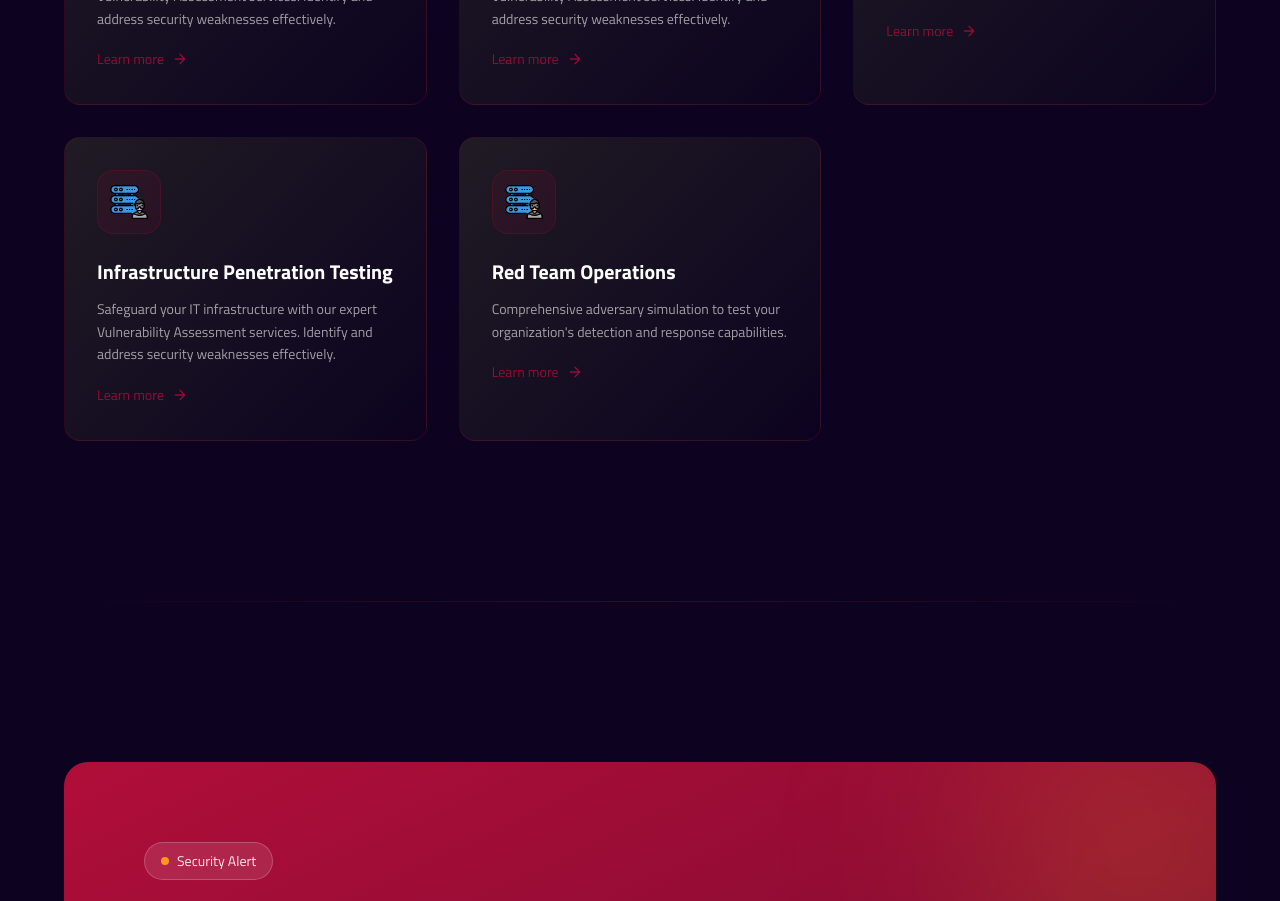
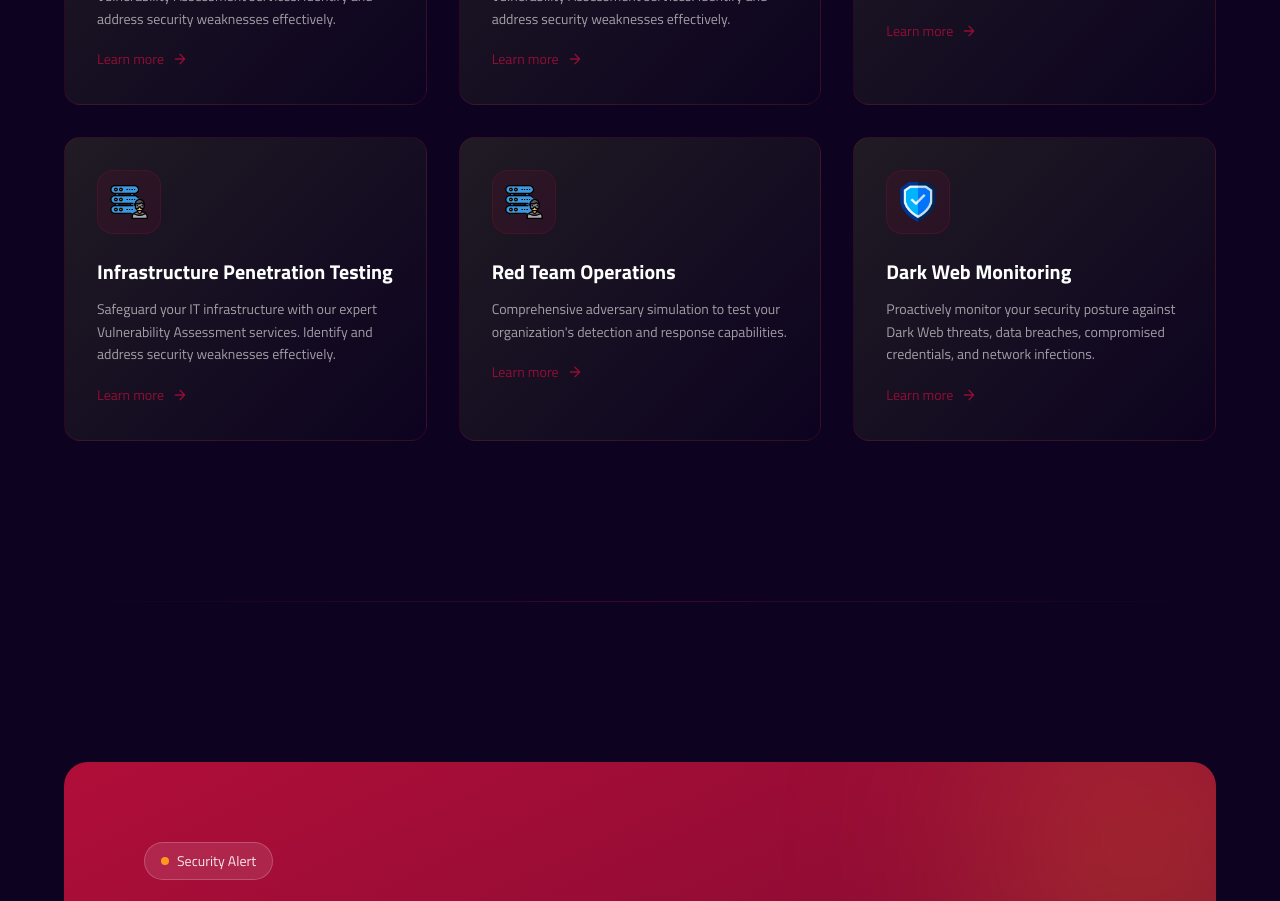
Before and after one commit to mahdiAlhashemi/hawkops.io, a Vue app: page /services in a window 1280 px wide. Shown: the part 960-1861 px from the top of the page. Built offline with nearby package versions, Linux system fonts and the light colour scheme.

Commit message:
Add Dark Web Monitoring service with full page, navigation, SEO, and icon

```diff
--- a/src/composables/useSeo.ts
+++ b/src/composables/useSeo.ts
@@ -207,5 +207,22 @@ export const seoConfigs = {
       areaServed: ['AE', 'IQ', 'SA', 'KW', 'QA', 'BH', 'OM'],
       serviceType: 'Cybersecurity'
     }
+  },
+  darkWebMonitoring: {
+    title: 'Dark Web Monitoring | Threat Intelligence & Data Breach Detection',
+    description: 'Proactive Dark Web monitoring to detect compromised credentials, data breaches, and security threats. Protect your organization from cybercriminals operating in underground forums and marketplaces.',
+    keywords: 'dark web monitoring, threat intelligence, data breach detection, compromised credentials, credential monitoring, dark web surveillance, cyber threat detection, breach alerts, security monitoring',
+    structuredData: {
+      '@context': 'https://schema.org',
+      '@type': 'Service',
+      name: 'Dark Web Monitoring',
+      provider: {
+        '@type': 'Organization',
+        name: 'HawkOps'
+      },
+      description: 'Continuous Dark Web monitoring to detect compromised credentials, data breaches, and emerging threats before they impact your organization.',
+      areaServed: ['AE', 'IQ', 'SA', 'KW', 'QA', 'BH', 'OM'],
+      serviceType: 'Cybersecurity'
+    }
   }
 }
--- a/src/data/navigation.ts
+++ b/src/data/navigation.ts
@@ -25,6 +25,14 @@ export const navigation: NavItem[] = [
       {
         label: 'Infrastructure Penetration Testing',
         href: '/penetration-testing'
+      },
+      {
+        label: 'Red Team Operations',
+        href: '/redteam'
+      },
+      {
+        label: 'Dark Web Monitoring',
+        href: '/dark-web-monitoring'
       }
     ]
   },
--- a/src/data/services.ts
+++ b/src/data/services.ts
@@ -211,6 +211,66 @@ Our red team engagements test not only your technical defenses but also your peo
         content: 'We provide a comprehensive report detailing our findings, including the attack paths used, vulnerabilities discovered, and recommendations for improvement. Our focus is on enhancing your security awareness and capabilities without assigning blame.'
       }
     ]
+  },
+  {
+    id: 'dark-web-monitoring',
+    slug: 'dark-web-monitoring',
+    title: 'Dark Web Monitoring',
+    shortDescription: 'Proactively monitor your security posture against Dark Web threats, data breaches, compromised credentials, and network infections.',
+    icon: '/images/services/dark-web-monitoring.png',
+    heroImage: '/images/services/dark-web-monitoring.png',
+    intro: {
+      title: 'Dark Web Monitoring & Threat Intelligence',
+      description: `In the ever-evolving threat landscape, organizations face constant risks from data breaches, compromised credentials, and malicious actors operating in the shadows of the Dark Web. Our Dark Web Monitoring service provides continuous surveillance to detect and alert you to threats before they materialize into full-scale security incidents.
+
+We monitor underground forums, marketplaces, paste sites, and other hidden channels where cybercriminals trade stolen data, compromised credentials, and exploit kits. Our proactive approach enables you to respond to threats swiftly, protecting your organization's reputation, assets, and customer trust.`
+    },
+    points: {
+      title: 'Why Dark Web Monitoring?',
+      description: 'Cybercriminals operate in hidden corners of the internet, trading stolen data and planning attacks. Our monitoring service brings visibility to these threats.',
+      items: [
+        'Detect compromised employee and customer credentials before they are exploited by attackers.',
+        'Identify leaked sensitive data, intellectual property, and confidential documents on Dark Web marketplaces.',
+        'Monitor for mentions of your organization, executives, and brand in underground forums and channels.',
+        'Receive early warnings about planned attacks, vulnerabilities being traded, and emerging threats targeting your industry.'
+      ]
+    },
+    benefits: [
+      {
+        title: 'Compromised Credentials Detection',
+        icon: '/images/features/hacker.png',
+        description: 'Identify stolen usernames, passwords, and authentication tokens before attackers can use them to breach your systems.'
+      },
+      {
+        title: 'Data Breach Alerts',
+        icon: '/images/features/Attack-Surface.png',
+        description: 'Receive immediate notifications when your organization\'s data appears on Dark Web marketplaces or paste sites.'
+      },
+      {
+        title: 'Network Infection Monitoring',
+        icon: '/images/features/lifeline.png',
+        description: 'Detect indicators of compromise and malware infections targeting your network infrastructure.'
+      },
+      {
+        title: 'Brand & Executive Protection',
+        icon: '/images/features/Attack-Surface.png',
+        description: 'Monitor for impersonation attempts, phishing campaigns, and threats targeting your organization\'s leadership.'
+      }
+    ],
+    methodology: [
+      {
+        title: 'Discovery',
+        content: 'We begin by identifying your organization\'s digital footprint, including domains, email formats, executive names, and key assets. This baseline enables targeted monitoring across Dark Web sources relevant to your threat profile.'
+      },
+      {
+        title: 'Continuous Monitoring',
+        content: 'Our platform continuously scans Dark Web forums, marketplaces, paste sites, Telegram channels, and other underground sources. Advanced algorithms and human analysts work together to identify genuine threats and filter out noise.'
+      },
+      {
+        title: 'Alert & Response',
+        content: 'When threats are detected, you receive prioritized alerts with actionable intelligence. Our team provides context about the threat severity, potential impact, and recommended remediation steps to neutralize the risk.'
+      }
+    ]
   }
 ]
 
--- a/src/router/index.ts
+++ b/src/router/index.ts
@@ -59,6 +59,12 @@ const router = createRouter({
       meta: { title: 'Red Team Operations | HawkOps' }
     },
     {
+      path: '/dark-web-monitoring',
+      name: 'dark-web-monitoring',
+      component: () => import('@/views/services/DarkWebMonitoringView.vue'),
+      meta: { title: 'Dark Web Monitoring | HawkOps' }
+    },
+    {
       path: '/:pathMatch(.*)*',
       name: 'not-found',
       component: () => import('@/views/NotFoundView.vue'),
--- /dev/null
+++ b/src/views/services/DarkWebMonitoringView.vue
@@ -0,0 +1,42 @@
+<template>
+  <div v-if="service">
+    <ServiceIntro
+      :title="service.intro.title"
+      :description="service.intro.description"
+      :hero-image="service.heroImage"
+    />
+
+    <PointsSection
+      :title="service.points.title"
+      :description="service.points.description"
+      :items="service.points.items"
+    />
+
+    <BenefitsGrid
+      v-if="service.benefits"
+      :benefits="service.benefits"
+    />
+
+    <ProcessCarousel
+      v-if="service.methodology"
+      :phases="service.methodology"
+    />
+
+    <ContactBox />
+  </div>
+</template>
+
+<script setup lang="ts">
+import { computed } from 'vue'
+import { useSeo, seoConfigs } from '@/composables/useSeo'
+import { getServiceBySlug } from '@/data/services'
+import ServiceIntro from '@/components/services/ServiceIntro.vue'
+import PointsSection from '@/components/services/PointsSection.vue'
+import BenefitsGrid from '@/components/services/BenefitsGrid.vue'
+import ProcessCarousel from '@/components/services/ProcessCarousel.vue'
+import ContactBox from '@/components/shared/ContactBox.vue'
+
+useSeo(seoConfigs.darkWebMonitoring)
+
+const service = computed(() => getServiceBySlug('dark-web-monitoring'))
+</script>
```
Also changed, not shown: public/images/global/OSEP.png, public/images/services/dark-web-monitoring.png (added).
